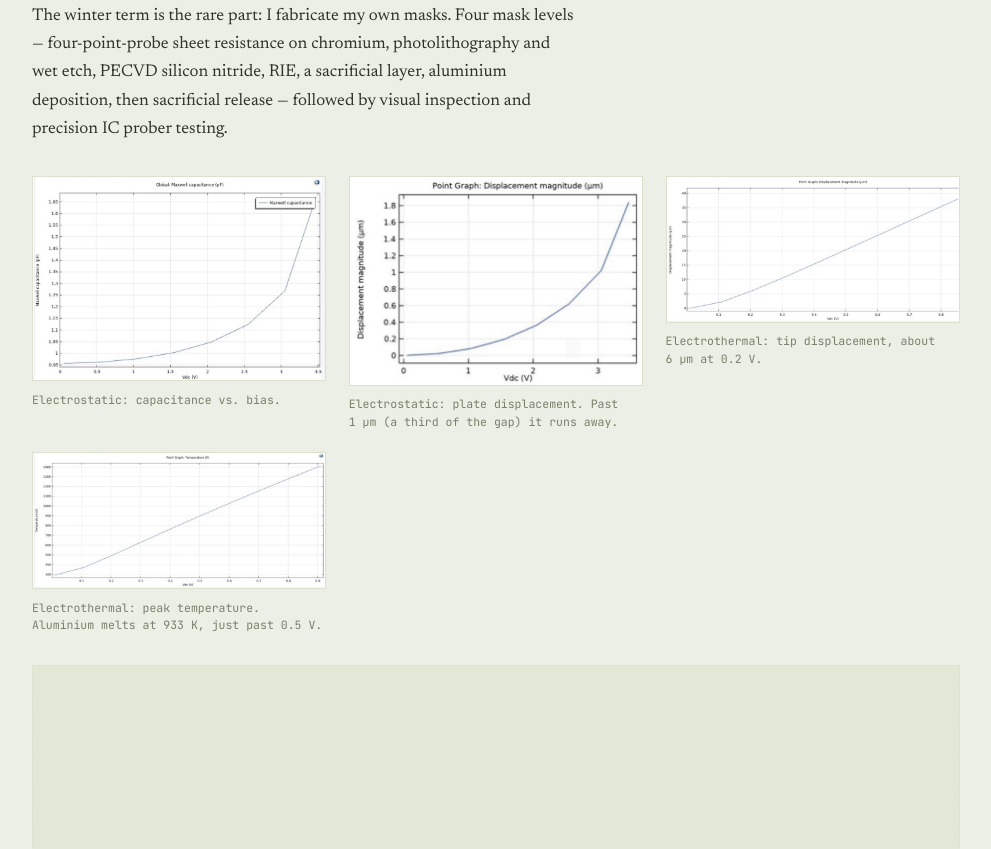
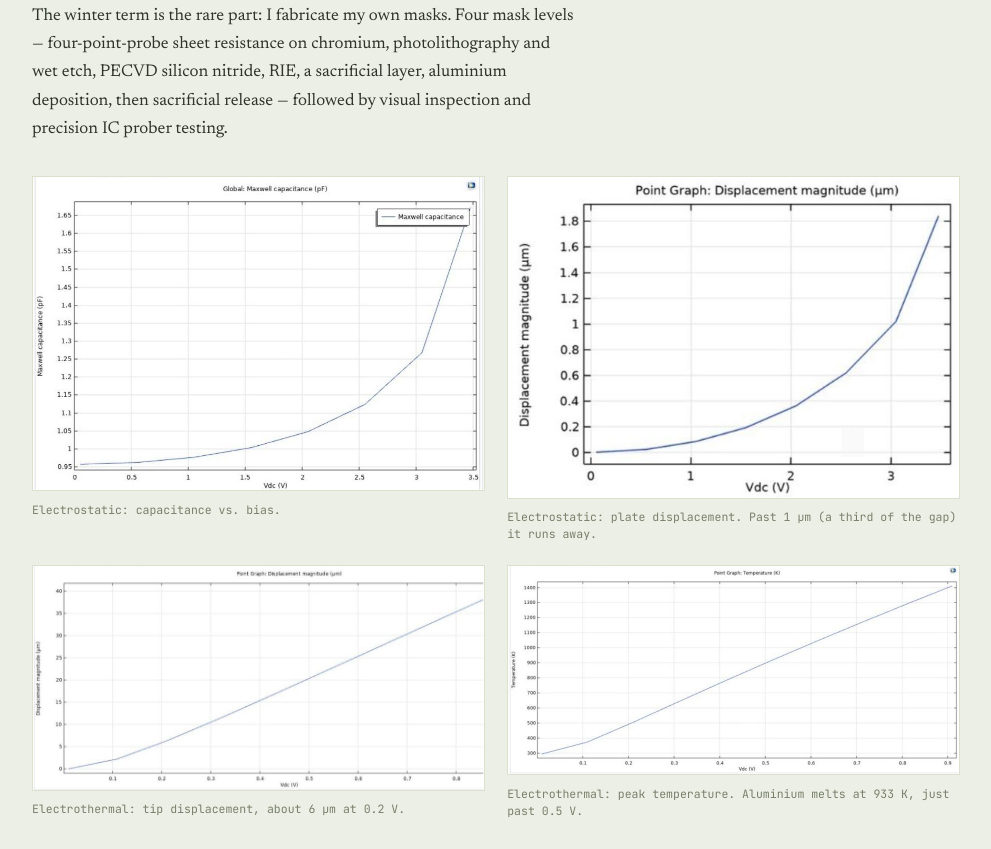
Before and after one commit to PrachixShah/PrachixShah.github.io, a plain HTML site: page projects.html in a window 1280 px wide. Shown: the part 8451-9300 px from the top of the page, without its empty margins (144-1135 px from the left). Drawn offline with Linux system fonts and the light colour scheme.

Commit message:
Projects: show MEMS plots two per row
Co-Authored-By: Claude Opus 5.5 <noreply@anthropic.com>
Claude-Session: https://claude.ai/code/session_01FPjgPkewDbX5cvYA4urLBA

```diff
--- a/projects.html
+++ b/projects.html
@@ -219,7 +219,7 @@
     <p>At the 0.2&nbsp;V operating point the tip moves about 6&nbsp;µm, the hottest point sits near 490&nbsp;K, and it draws about 80&nbsp;mA. Push the sweep further and you get almost 40&nbsp;µm, but just past 0.5&nbsp;V the hot arm crosses aluminium’s melting point (933&nbsp;K). The model is happy to keep going after that; a real device would melt. The current curve flattens as the arm heats too: resistance rises with temperature, so the heating partly limits itself.</p>
   </div>
   <p>The winter term is the rare part: I fabricate my own masks. Four mask levels — four-point-probe sheet resistance on chromium, photolithography and wet etch, PECVD silicon nitride, RIE, a sacrificial layer, aluminium deposition, then sacrificial release — followed by visual inspection and precision IC prober testing.</p>
-  <div class="grid">
+  <div class="grid" style="grid-template-columns:repeat(auto-fill,minmax(min(100%,400px),1fr))">
     <figure>
       <img src="assets/img/mems-esa-cv.png" alt="COMSOL plot: electrostatic actuator capacitance rising from 0.96 pF to about 1.67 pF as bias goes to 3.45 V">
       <figcaption>Electrostatic: capacitance vs. bias.</figcaption>
```
